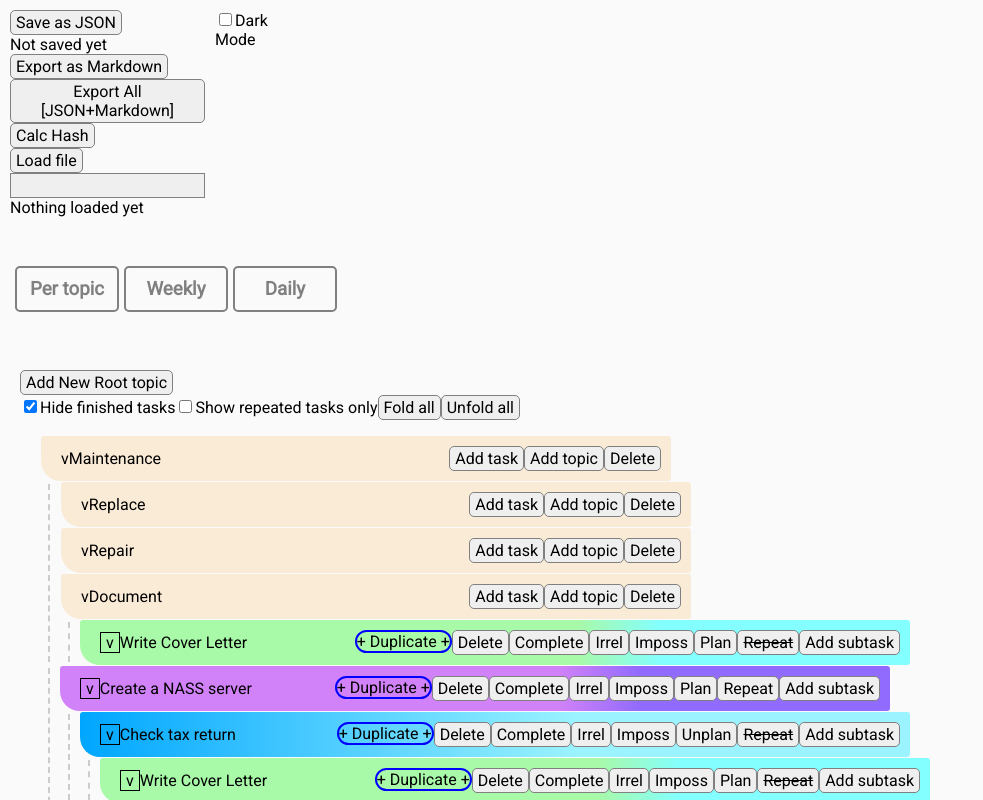
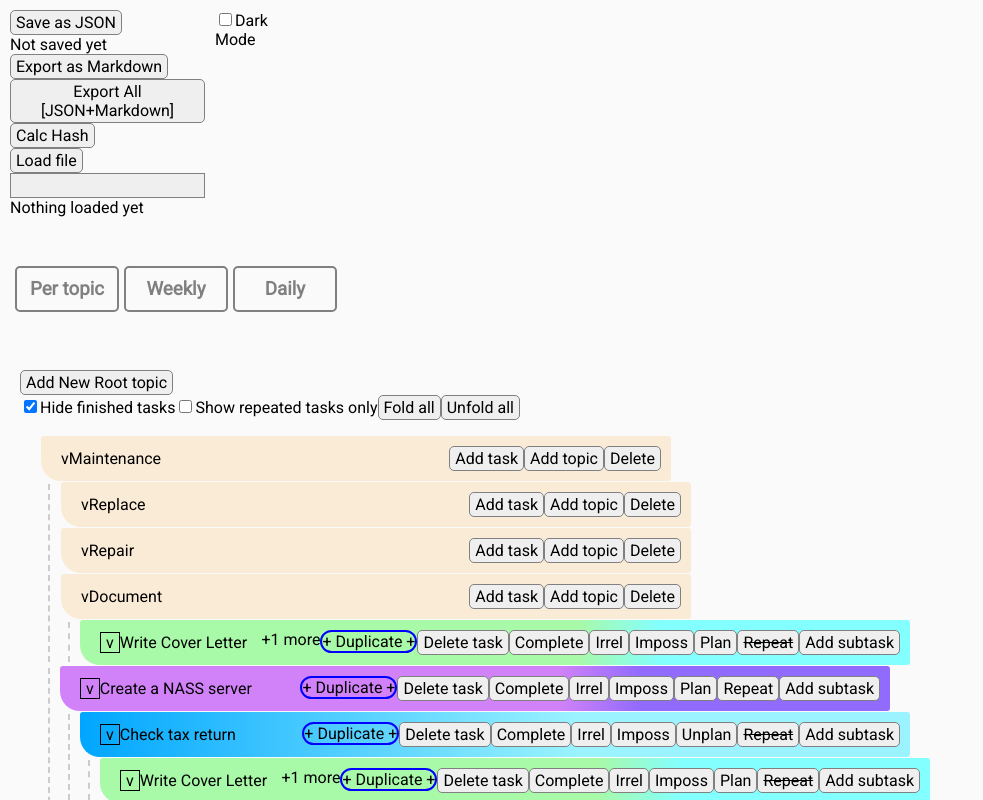
Before and after one commit to ElmoreV/TaskPlanner_javareact, a React (Create React App) app: page / in a window 1280 px wide. Both pictures are taken after a click on the button "Unfold all". Shown: the top 800 px of the page, without its empty margins (0-983 px from the left). Built offline with nearby package versions, Linux system fonts and the light colour scheme.

Commit message:
Add number of duplicates

```diff
--- a/src/Task.tsx
+++ b/src/Task.tsx
@@ -16,6 +16,7 @@ const Task = (props) => {
         repeated, toggleRepeatTask, taskLastCompletion,
         selectedTasks, addToSelection, deleteFromSelection, selected,
         duplicateTask, setTasks, tasks,
+        taskTopics,
         addSubTask, hasSubTasks,
         fancy,
     } = props;
@@ -265,6 +266,7 @@ const Task = (props) => {
         toggleRepeatTask={toggleRepeatTask}
         duplicateDragHandlers={duplicateDragHandlers}
         fancy={fancy}
+        topicCount={taskTopics.length}
     />);
 }
 
--- a/src/TaskContent.js
+++ b/src/TaskContent.js
@@ -35,6 +35,7 @@ const TaskContent = (props) => {
         toggleFold,
         foldingSymbol,
         fancy,
+        topicCount,
     } = props;
     console.debug(`Rendering TaskContent ${name}`)
     // let taskFinishStatus = FinishedState.Irrelevant;
@@ -71,9 +72,11 @@ const TaskContent = (props) => {
                     {topicPath && <span className={styles.topicPath}>{topicPath}</span>}
                 </div>
                 <div className={styles.buttonList}>
+                    {topicCount>1 && <span>+{topicCount-1}  more</span>}
+                    {/* {topicCount>1 && (<button className={styles.taskComplete} onClick={()=>{}}>Delete copy</button>)} */}
                     {duplicateDragHandlers && <span className={styles.buttonDuplicate} {...duplicateDragHandlers}>+ Duplicate +</span>}
 
-                    {deleteTask && (<button className={styles.taskDelete} onClick={captureClick(deleteTask)}>Delete</button>)}
+                    {deleteTask && (<button className={styles.taskDelete} onClick={captureClick(deleteTask)}>Delete task</button>)}
                     {taskFinishStatus == FinishedState.NotFinished && (completeTask && (<button className={styles.taskComplete} onClick={captureClick(completeTask)}>Complete</button>))}
                     {taskFinishStatus == FinishedState.NotFinished && (markTaskIrrelevant && (<button className={styles.taskMarkIrrelevant} onClick={captureClick(markTaskIrrelevant)}>Irrel</button>))}
                     {taskFinishStatus == FinishedState.NotFinished && (markTaskImpossible && (<button className={styles.taskMarkImpossible} onClick={captureClick(markTaskImpossible)}>Imposs</button>))}
--- a/src/TaskList.js
+++ b/src/TaskList.js
@@ -82,8 +82,8 @@ const recursiveShowTask = (topic, superTask, task, tasks,
                     taskFinishStatus={task.finishStatus}
                     planned={task.thisWeek}
                     repeated={task.repeated}
+                    taskTopics = {task.topics}
                     taskLastCompletion={task.lastFinished}
-
                     setTaskFinishStatus={getSetTaskFinishStatus(setTasks, tasks, task.id)}
                     currentTopicViewIndex={topic && findTopicViewIdx(topic.id, task)}
                     currentTopicName={topic && topic.name}
```
